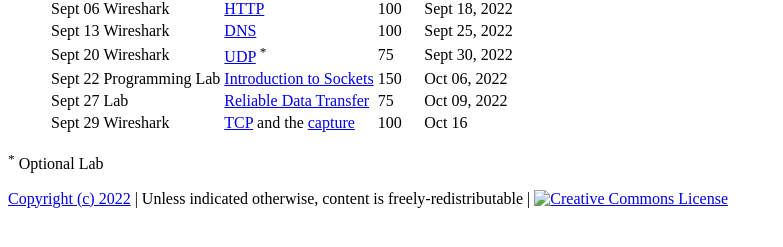
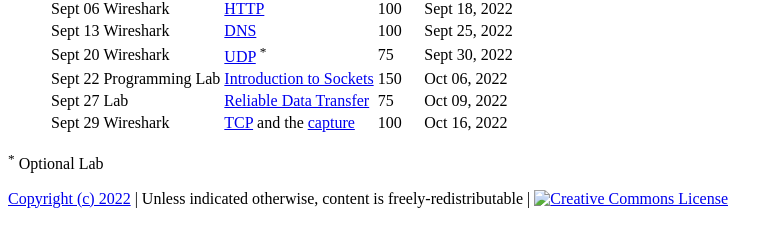
Before and after one commit to ycpcs/cs330-fall2023, a Jekyll site: the page built from labs/index.md, in a window 1280 px wide. Shown: the part 161-408 px from the top of the page, without its empty margins (0-783 px from the left). Built offline with Jekyll 4.4.1, drawn with Linux system fonts in a browser that asks for light colours.

Commit message:
update date

```diff
--- a/labs/index.md
+++ b/labs/index.md
@@ -13,7 +13,7 @@ This page links to individual labs. You **must** include screenshots with your s
 > Sept 20 | Wireshark | [UDP](files/Wireshark_UDP_v8.1.pdf) <sup>*</sup> | 75 | Sept 30, 2022
 > Sept 22 | Programming Lab | [Introduction to Sockets](sockets_intro.html) | 150 | Oct 06, 2022
 > Sept 27 | Lab | [Reliable Data Transfer](rdt.html) | 75 | Oct 09, 2022
-> Sept 29 | Wireshark | [TCP](files/Wireshark_TCP_v8.1.pdf) and the [capture](files/tcp.pcapng) | 100 | Oct 16
+> Sept 29 | Wireshark | [TCP](files/Wireshark_TCP_v8.1.pdf) and the [capture](files/tcp.pcapng) | 100 | Oct 16, 2022
 
 <!--
 > Sept 25 | Programming Lab | [Introduction to Sockets](sockets_intro.html) | 100 | Oct 05
```
